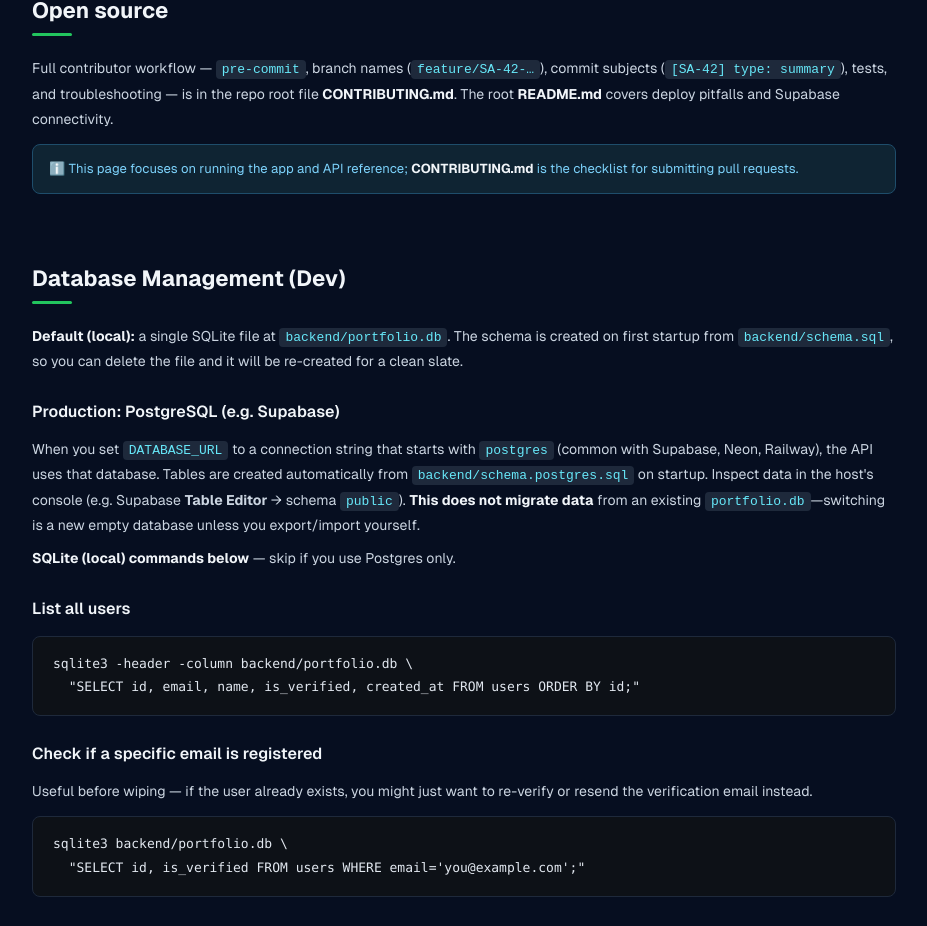
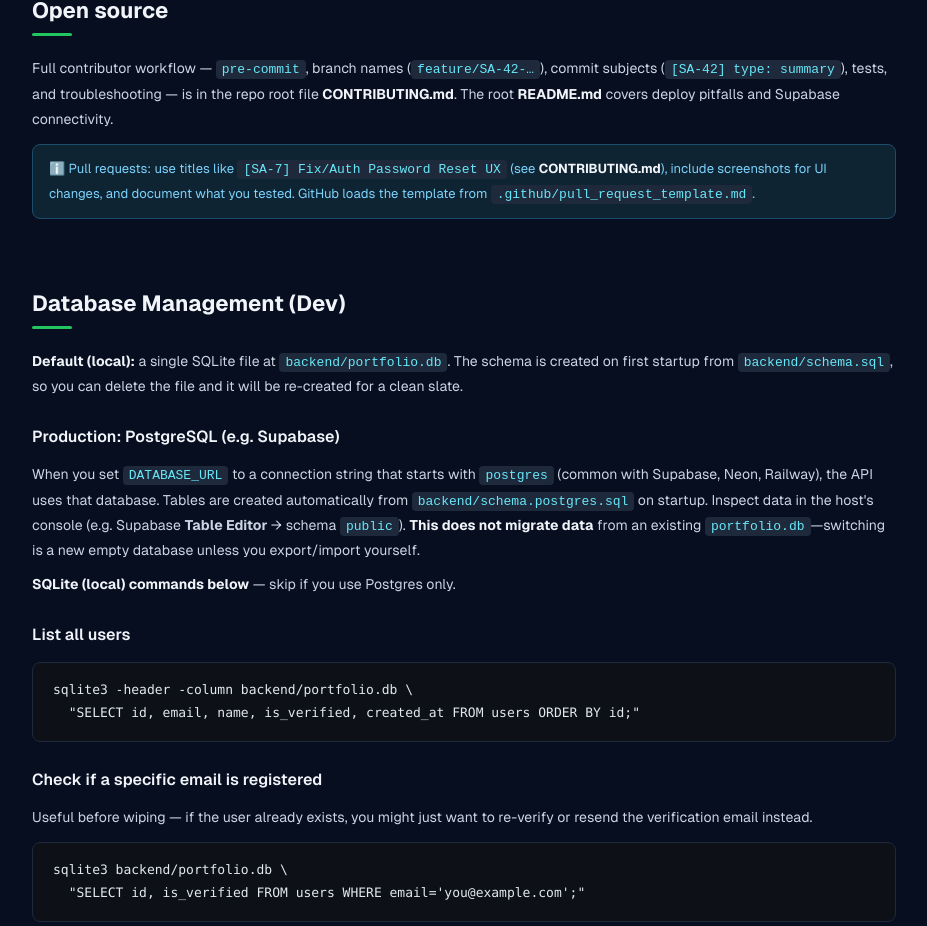
Before and after one commit to ashiqur-russel/stock-agent, a Next.js app in the folder frontend/: page /docs in a window 1280 px wide. Shown: the part 4472-5398 px from the top of the page, without its empty margins (296-1223 px from the left). Built offline with nearby package versions, Linux system fonts and the light colour scheme; no server answers.

Commit message:
[SA-7] docs: mention PR title template in /docs open source

```diff
--- a/frontend/src/app/docs/page.tsx
+++ b/frontend/src/app/docs/page.tsx
@@ -402,7 +402,9 @@ npm run dev`}</Code>
               Full contributor workflow — <Code>pre-commit</Code>, branch names (<Code>feature/SA-42-…</Code>), commit subjects (<Code>[SA-42] type: summary</Code>), tests, and troubleshooting — is in the repo root file{' '}
               <strong style={{ color: '#f1f5f9' }}>CONTRIBUTING.md</strong>. The root <strong style={{ color: '#f1f5f9' }}>README.md</strong> covers deploy pitfalls and Supabase connectivity.
             </P>
-            <Note>This page focuses on running the app and API reference; <strong style={{ color: '#f1f5f9' }}>CONTRIBUTING.md</strong> is the checklist for submitting pull requests.</Note>
+            <Note>
+              Pull requests: use titles like <Code>[SA-7] Fix/Auth Password Reset UX</Code> (see <strong style={{ color: '#f1f5f9' }}>CONTRIBUTING.md</strong>), include screenshots for UI changes, and document what you tested. GitHub loads the template from <Code>.github/pull_request_template.md</Code>.
+            </Note>
           </Section>
 
           {/* ── Database management (dev) ── */}
```
